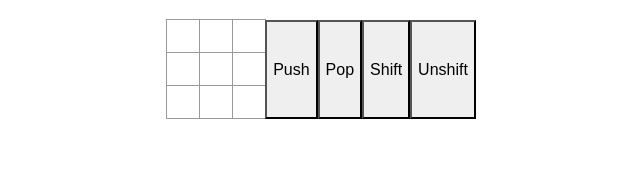
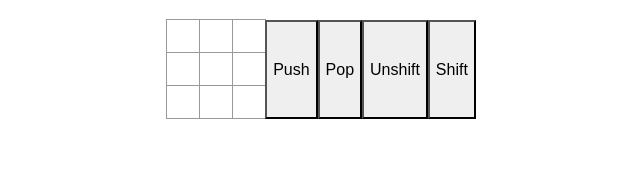
Before and after one commit to davidwachlin/pushFour, a React (Create React App) app in the folder client/: page / in a window 1280 px wide. Shown: the top 169 px of the page, without its empty margins (319-959 px from the left). Built offline with nearby package versions, Linux system fonts and the light colour scheme.

Commit message:
added logic to make unshift button work

```diff
--- a/client/src/components/App.js
+++ b/client/src/components/App.js
@@ -25,36 +25,59 @@ class App extends React.Component {
       player="X"
     } else{
       player = "O"
-    }
-    let newSquares = [...this.state.squares]
+    };
+    let newSquares = [...this.state.squares];
     let newRow = [...this.state.squares[this.state.selectedArray]];
     if(newRow.includes(0)){
-      newRow[newRow.indexOf(0)] = player
+      newRow[newRow.indexOf(0)] = player;
     } else {
-      alert('Selected array full, cannot push to selected array.')
+      alert('Selected array full, cannot push to selected array.');
     }
     newSquares[this.state.selectedArray]=newRow;
     this.setState({
       squares: newSquares, isXturn: !this.state.isXturn
-    })
+    });
   };
 
   handlePopClick = () => {
-    let newSquares = [...this.state.squares]
+    let newSquares = [...this.state.squares];
     let newRow = [...this.state.squares[this.state.selectedArray]];
-    if(!newRow[0]){alert('please choose another array to pop')}
+    if(!newRow[0]){alert('please choose another array to pop')};
     if(newRow.includes(0)){
         newRow[newRow.indexOf(0)-1] = 0
     } else {
         newRow[newRow.length - 1] = 0
-    }
+    };
     newSquares[this.state.selectedArray] = newRow;
 
     console.log(newRow)
       this.setState({
           squares: newSquares
-      })
+      });
     };
+
+    handleUnshiftClick = () => {
+        let player = '';
+        if(this.state.isXturn){
+            player="X"
+        } else {
+            player = "O"
+        };
+        let newSquares = [...this.state.squares];
+        let newRow = [...this.state.squares[this.state.selectedArray]];
+        if(newRow[2]){alert('please choose another array to unshift')};
+        newRow.pop();
+        newRow.unshift(player);
+        newSquares[this.state.selectedArray] = newRow;
+        this.setState({
+          squares: newSquares
+         })
+    };
+
+
+    handleShiftClick = () => {
+
+    }
 
 
   render() {
@@ -67,8 +90,8 @@ class App extends React.Component {
 
         <button onClick={this.handlePushClick}>Push</button>
         <button onClick={this.handlePopClick} >Pop</button>
-        <button>Shift</button>
-        <button>Unshift</button>
+        <button onClick={this.handleUnshiftClick} >Unshift</button>
+        <button onClick={this.handleShiftClick} >Shift</button>
       </div>
     );
   }
```
